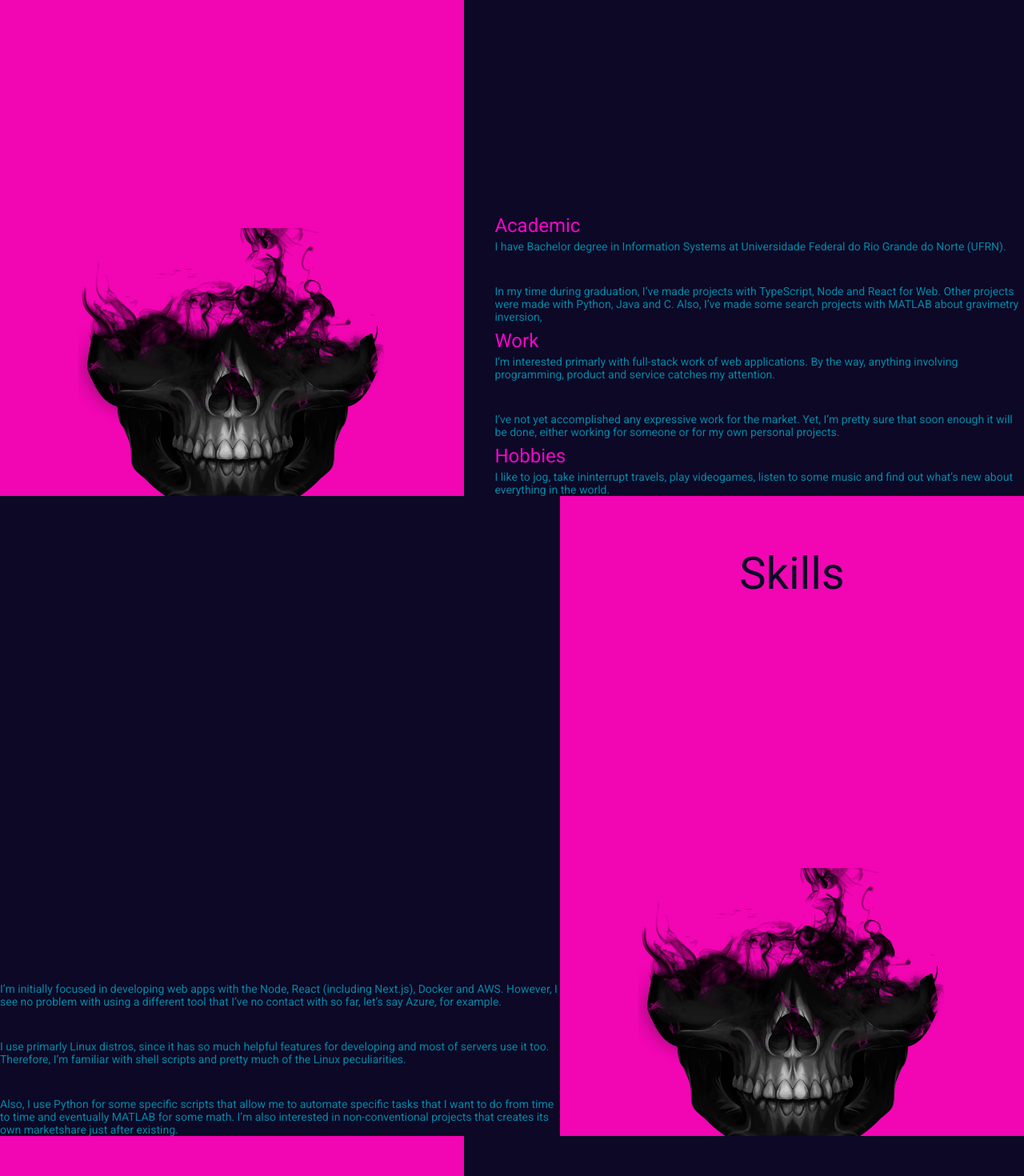
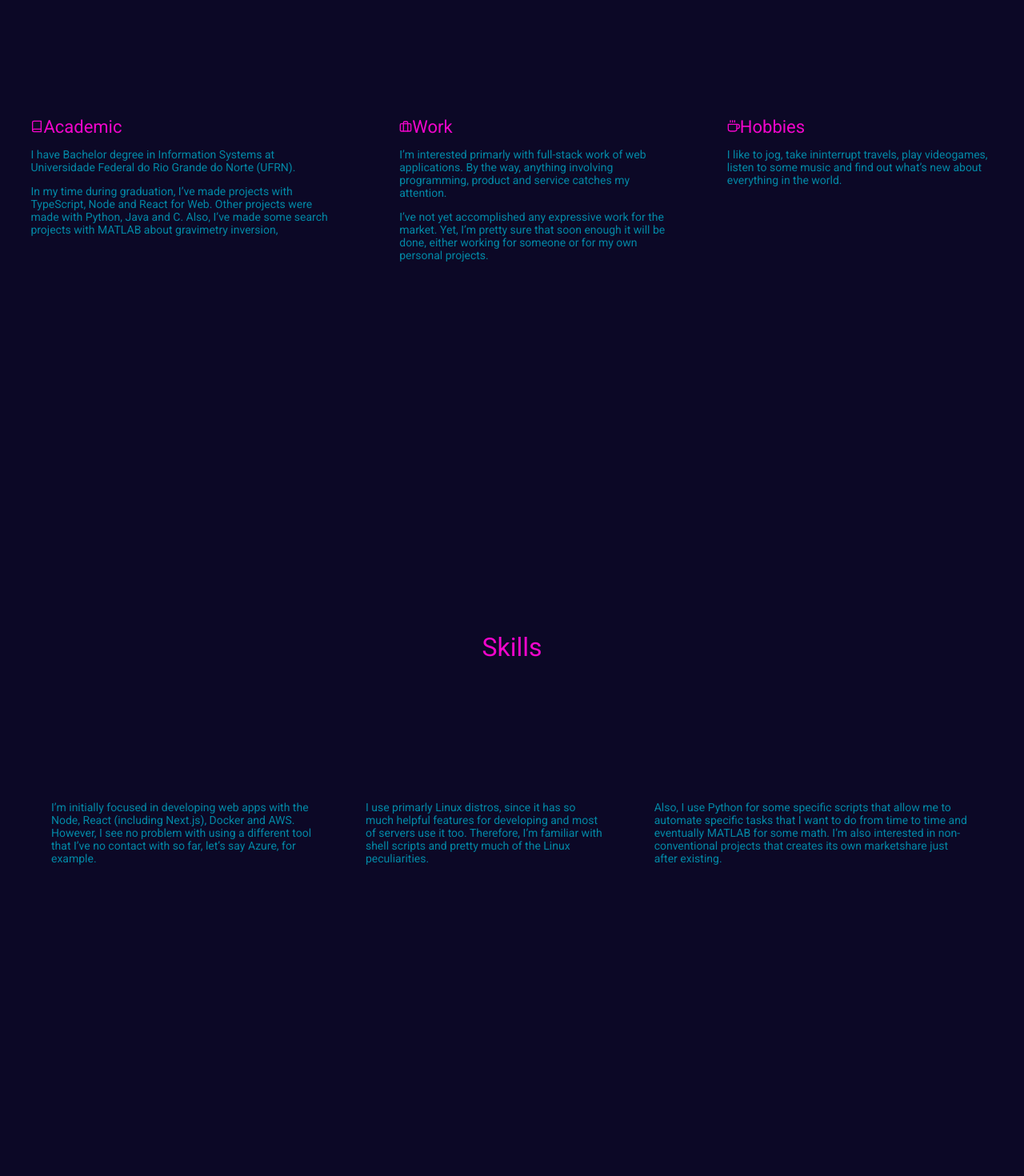
Before and after one commit to kaelsilva/kaelsilva.github.io, a React (Create React App) app: page / in a window 1280 px wide. Shown: the part 980-2450 px from the top of the page at 80% size. Built offline with nearby package versions, Linux system fonts and the light colour scheme; the HTML template or start-up script is replaced by a standard one.

Commit message:
chore: remove unwanted image containers

```diff
--- a/src/pages/home/index.tsx
+++ b/src/pages/home/index.tsx
@@ -10,6 +10,8 @@ import {
   FiLinkedin,
   FiMail,
   FiGithub,
+  FiBook,
+  FiCoffee,
 } from 'react-icons/fi';
 
 import {
@@ -27,14 +29,16 @@ import {
   MenuContainer,
   MenuIconContainer,
   ItemIcon,
-  DisplayContainer,
   Title,
   Topic,
   Paragraph,
   ContactIcons,
   MobileMenuItem,
   MobileMenuItemContainer,
-  TitleMobile,
+  AboutContainer,
+  SkillsContainer,
+  PortfolioContainer,
+  ContactContainer,
 } from './styles';
 
 const Home: React.FC = () => {
@@ -158,13 +162,10 @@ const Home: React.FC = () => {
       </Container>
 
       <Container id="about">
-        <DisplayContainer>
-          <Title>About me</Title>
-          <Background />
-        </DisplayContainer>
-        <Content>
-          <TitleMobile>About me</TitleMobile>
+        <Title>About me</Title>
+        <AboutContainer>
           <Topic>
+            <FiBook size="16px" />
             Academic
             <Paragraph>
               I have Bachelor degree in Information Systems at Universidade
@@ -178,6 +179,7 @@ const Home: React.FC = () => {
             </Paragraph>
           </Topic>
           <Topic>
+            <FiBriefcase size="16px" />
             Work
             <Paragraph>
               I’m interested primarly with full-stack work of web applications.
@@ -191,6 +193,7 @@ const Home: React.FC = () => {
             </Paragraph>
           </Topic>
           <Topic>
+            <FiCoffee size="16px" />
             Hobbies
             <Paragraph>
               I like to jog, take ininterrupt travels, play videogames, listen
@@ -198,12 +201,12 @@ const Home: React.FC = () => {
               world.
             </Paragraph>
           </Topic>
-        </Content>
+        </AboutContainer>
       </Container>
 
       <Container id="skills">
-        <Content>
-          <TitleMobile>Skills</TitleMobile>
+        <Title>Skills</Title>
+        <SkillsContainer>
           <Paragraph>
             I’m initially focused in developing web apps with the Node, React
             (including Next.js), Docker and AWS. However, I see no problem with
@@ -225,29 +228,19 @@ const Home: React.FC = () => {
             non-conventional projects that creates its own marketshare just
             after existing.
           </Paragraph>
-        </Content>
-
-        <DisplayContainer>
-          <Title>Skills</Title>
-          <Background />
-        </DisplayContainer>
+        </SkillsContainer>
       </Container>
 
       <Container id="portfolio">
-        <DisplayContainer>
-          <Title>Portfolio</Title>
-          <Background />
-        </DisplayContainer>
-
-        <Content>
-          <TitleMobile>Portfolio</TitleMobile>
+        <Title>Portfolio</Title>
+        <PortfolioContainer>
           <Paragraph>Work in progress...</Paragraph>
-        </Content>
+        </PortfolioContainer>
       </Container>
 
       <Container id="contact">
-        <Content>
-          <TitleMobile>Contact me</TitleMobile>
+        <Title>Contact me</Title>
+        <ContactContainer>
           <Paragraph>Feel free to contact me.</Paragraph>
           <Paragraph>I will answer as soon as possible.</Paragraph>
           <ContactIcons>
@@ -273,12 +266,7 @@ const Home: React.FC = () => {
               <FiGithub size="28px" color="#fff" />
             </ItemIcon>
           </ContactIcons>
-        </Content>
-
-        <DisplayContainer>
-          <Title>Contact me</Title>
-          <Background />
-        </DisplayContainer>
+        </ContactContainer>
       </Container>
     </>
   );
--- a/src/pages/home/styles.ts
+++ b/src/pages/home/styles.ts
@@ -8,17 +8,59 @@ interface Menu {
   menuClicked: boolean;
 }
 
-export const TitleMobile = styled.div`
+export const ContactContainer = styled.article`
+  display: flex;
+  flex: 1;
+  flex-direction: column;
+  align-items: center;
+`;
+
+export const PortfolioContainer = styled.article`
+  display: flex;
+  flex: 1;
+  justify-content: center;
+`;
+
+export const SkillsContainer = styled.article`
+  display: flex;
+  padding-left: 5vw;
+`;
+
+export const AboutContainer = styled.article`
+  display: flex;
+`;
+
+export const Topic = styled.section`
+  margin: 1vh 3vw 0 3vw;
+  padding: 0;
+  color: #f205cb;
+  list-style: none;
+  font-family: 'Roboto', sans-serif;
+  font-size: 22px;
+  min-width: 26vw;
+`;
+
+export const Title = styled.div`
   font-family: 'Roboto', sans-serif;
   font-size: 32px;
   color: #f205cb;
+  display: flex;
+  flex: 1;
   align-self: center;
-  margin-bottom: 10vh;
-  flex: content;
-  text-indent: -9999px;
+  justify-content: center;
+  width: 100vw;
+  flex-basis: 100%;
+`;
 
-  @media only screen and (max-width: 700px) {
-    text-indent: 0px;
+export const Paragraph = styled.p`
+  color: #0388a6;
+  font-family: 'Roboto', sans-serif;
+  font-size: 14px;
+
+  ${SkillsContainer} & {
+    margin-top: 5vh;
+    margin: 0.5vh 0 0 0;
+    padding: 0 5vw 0 0;
   }
 `;
 
@@ -54,27 +96,6 @@ export const ContactIcons = styled.section`
   width: 30vh;
 `;
 
-export const Topic = styled.section`
-  margin: 1vh 0 0 3vw;
-  padding: 0;
-  color: #f205cb;
-  list-style: none;
-  font-family: 'Roboto', sans-serif;
-  font-size: 24px;
-`;
-
-export const Paragraph = styled.p`
-  margin: 0.5vh 0 0 0;
-  padding: 0;
-  color: #0388a6;
-  font-family: 'Roboto', sans-serif;
-  font-size: 14px;
-
-  ~ p {
-    margin-top: 5vh;
-  }
-`;
-
 export const DisplayContainer = styled.div`
   height: 100vh;
   width: 100%;
@@ -82,19 +103,6 @@ export const DisplayContainer = styled.div`
   flex: 1;
   flex-direction: column;
   background-color: #f205b3;
-`;
-
-export const Title = styled.div`
-  font-family: 'Roboto', sans-serif;
-  font-size: 56px;
-  color: #0c0826;
-  align-self: center;
-  margin-top: 8vh;
-  flex: content;
-
-  @media only screen and (max-width: 700px) {
-    text-indent: -9999px;
-  }
 `;
 
 export const MobileMenu = styled.div`
@@ -138,6 +146,23 @@ export const Container = styled.div`
   height: 100vh;
   display: flex;
   align-items: stretch;
+  flex-wrap: wrap;
+
+  &#about {
+    background-color: #0c0826;
+  }
+
+  &#skills {
+    background-color: #0c0826;
+  }
+
+  &#portfolio {
+    background-color: #0c0826;
+  }
+
+  &#contact {
+    background-color: #0c0826;
+  }
 `;
 
 export const Content = styled.div`
```
